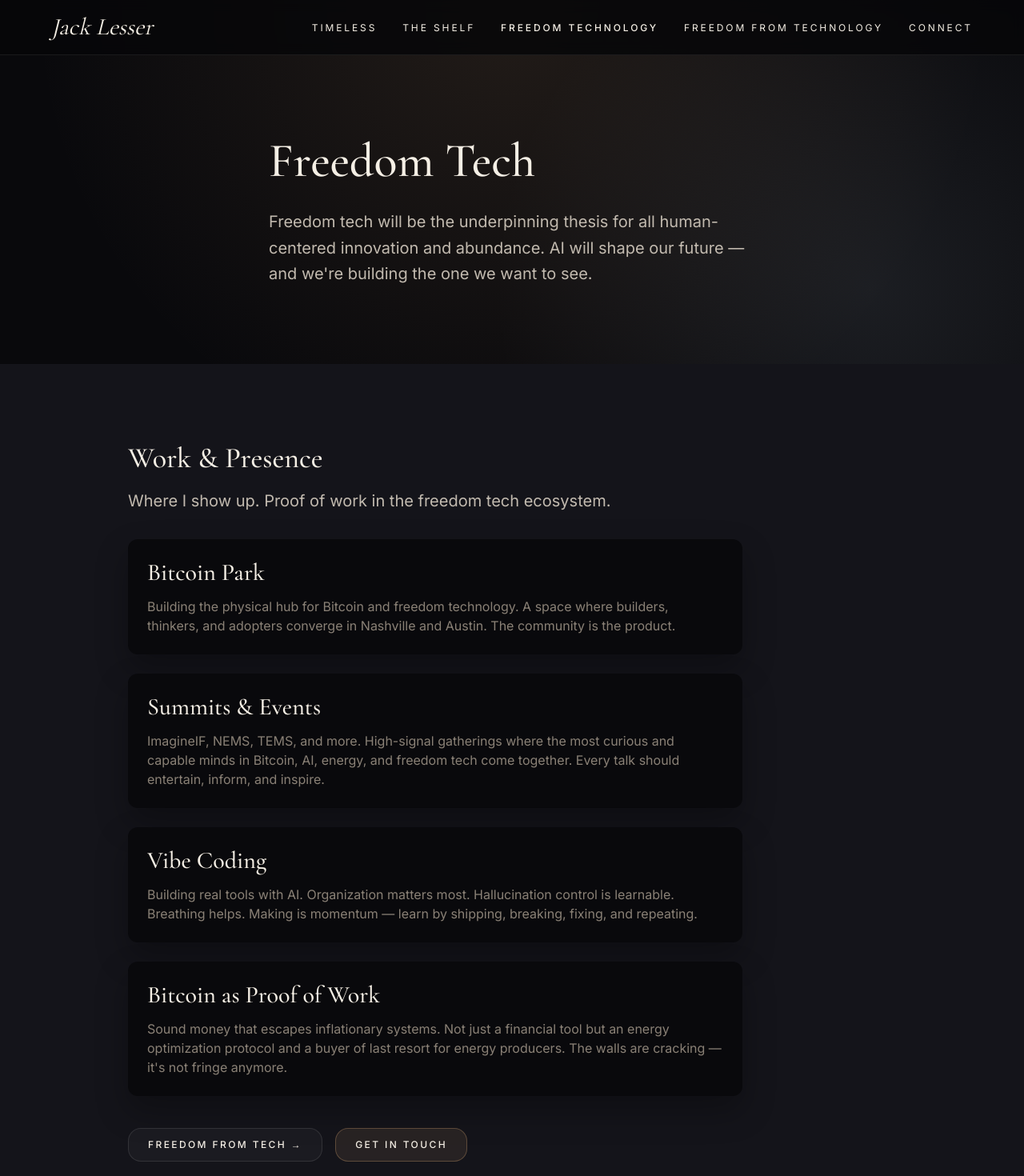
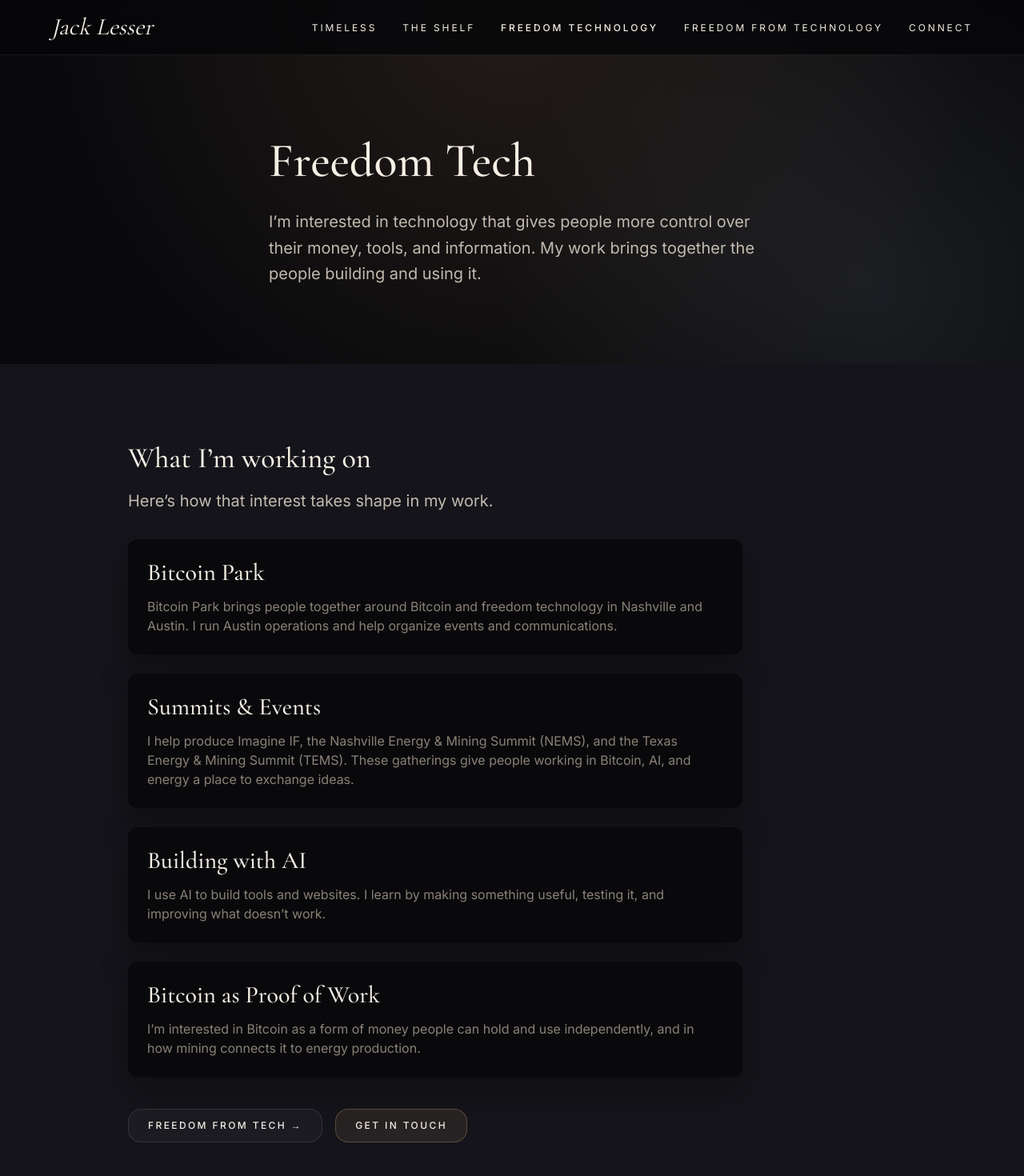
Before and after one commit to jacklesser3/jacklesser.me, a Next.js app: page /freedom-tech in a window 1280 px wide. Shown: the top 1470 px of the page at 80% size. Built offline with nearby package versions, Linux system fonts and the light colour scheme.

Commit message:
Simplify site copy with clear personal descriptions

```diff
--- a/src/app/connect/page.tsx
+++ b/src/app/connect/page.tsx
@@ -7,11 +7,11 @@ import styles from "./connect.module.css";
 
 export const metadata: Metadata = {
   title: { absolute: "Connect with Jack Lesser" },
-  description: "Great to meet you. Find Jack Lesser on social, send a note, or save his contact details.",
+  description: "Send me a note or find me on social.",
   alternates: { canonical: "/connect" },
   openGraph: {
     title: "Connect with Jack Lesser",
-    description: "All my links. One place. Let's stay in touch.",
+    description: "Send me a note or find me on social.",
     url: "/connect",
   },
 };
--- a/src/app/freedom-tech/page.tsx
+++ b/src/app/freedom-tech/page.tsx
@@ -6,11 +6,11 @@ import { Card, CardContent } from "@/components/ui/Card";
 export const metadata: Metadata = {
   title: "Freedom Tech",
   description:
-    "Freedom tech will be the underpinning thesis for all human-centered innovation. Bitcoin, sovereign systems, and the builders who make it real.",
+    "I work with people building technology that gives us more control over our money, tools, and information.",
   openGraph: {
     title: "Freedom Tech | Timeless Practice",
     description:
-      "Freedom tech will be the underpinning thesis for all human-centered innovation. Bitcoin, sovereign systems, and the builders who make it real.",
+      "I work with people building technology that gives us more control over our money, tools, and information.",
   },
 };
 
@@ -18,22 +18,22 @@ const workAreas = [
   {
     title: "Bitcoin Park",
     description:
-      "Building the physical hub for Bitcoin and freedom technology. A space where builders, thinkers, and adopters converge in Nashville and Austin. The community is the product.",
+      "Bitcoin Park brings people together around Bitcoin and freedom technology in Nashville and Austin. I run Austin operations and help organize events and communications.",
   },
   {
     title: "Summits & Events",
     description:
-      "ImagineIF, NEMS, TEMS, and more. High-signal gatherings where the most curious and capable minds in Bitcoin, AI, energy, and freedom tech come together. Every talk should entertain, inform, and inspire.",
+      "I help produce Imagine IF, the Nashville Energy & Mining Summit (NEMS), and the Texas Energy & Mining Summit (TEMS). These gatherings give people working in Bitcoin, AI, and energy a place to exchange ideas.",
   },
   {
-    title: "Vibe Coding",
+    title: "Building with AI",
     description:
-      "Building real tools with AI. Organization matters most. Hallucination control is learnable. Breathing helps. Making is momentum — learn by shipping, breaking, fixing, and repeating.",
+      "I use AI to build tools and websites. I learn by making something useful, testing it, and improving what doesn’t work.",
   },
   {
     title: "Bitcoin as Proof of Work",
     description:
-      "Sound money that escapes inflationary systems. Not just a financial tool but an energy optimization protocol and a buyer of last resort for energy producers. The walls are cracking — it's not fringe anymore.",
+      "I’m interested in Bitcoin as a form of money people can hold and use independently, and in how mining connects it to energy production.",
   },
 ];
 
@@ -44,17 +44,17 @@ export default function FreedomTechPage() {
         <Container size="narrow">
           <H1 className="mb-6">Freedom Tech</H1>
           <Text variant="lead">
-            Freedom tech will be the underpinning thesis for all human-centered
-            innovation and abundance. AI will shape our future — and we&apos;re
-            building the one we want to see.
+            I’m interested in technology that gives people more control over
+            their money, tools, and information. My work brings together the
+            people building and using it.
           </Text>
         </Container>
       </section>
 
       <section className="py-12 md:py-24 bg-[var(--color-bg-secondary)]">
         <Container>
-          <SectionTitle subtitle="Where I show up. Proof of work in the freedom tech ecosystem.">
-            Work &amp; Presence
+          <SectionTitle subtitle="Here’s how that interest takes shape in my work.">
+            What I’m working on
           </SectionTitle>
 
           <div className="grid gap-6 max-w-3xl">
--- a/src/app/layout.tsx
+++ b/src/app/layout.tsx
@@ -22,7 +22,7 @@ export const metadata: Metadata = {
     template: "%s | Timeless Practice",
   },
   description:
-    "Ideas, thinkers, and technologies that hold up across time. Podcast reviews, wellness tools, and notes on performance, leverage, and inner work.",
+    "My notes on what I’m reading, listening to, and learning about work, technology, and attention.",
   keywords: [
     "Jack Lesser",
     "Timeless Practice",
@@ -45,13 +45,13 @@ export const metadata: Metadata = {
     siteName: "Timeless Practice",
     title: "Timeless Practice | Jack Lesser",
     description:
-      "Ideas, thinkers, and technologies that hold up across time. Podcast reviews, wellness tools, and notes on performance, leverage, and inner work.",
+      "My notes on what I’m reading, listening to, and learning about work, technology, and attention.",
   },
   twitter: {
     card: "summary_large_image",
     title: "Timeless Practice | Jack Lesser",
     description:
-      "Ideas, thinkers, and technologies that hold up across time. Podcast reviews and notes on performance, leverage, and inner work.",
+      "My notes on what I’m reading, listening to, and learning about work, technology, and attention.",
   },
   robots: {
     index: true,
--- a/src/app/page.tsx
+++ b/src/app/page.tsx
@@ -6,9 +6,9 @@ const barlow = Barlow_Condensed({ subsets: ["latin"], weight: ["400", "500"], va
 const dm = DM_Sans({ subsets: ["latin"], weight: ["400", "500"], variable: "--font-dm-sans", display: "swap" });
 export const metadata: Metadata = {
   title: { absolute: "Jack Lesser | Vibes Architecture" },
-  description: "Experiential design, events, and media. From strategy and programming to production and promotion.",
+  description: "I design gatherings and experiences that bring people together and create media that helps the ideas travel.",
   alternates: { canonical: "https://jacklesser.me" },
-  openGraph: { title: "Jack Lesser | Vibes Architecture", description: "Experiential design, events, and media. From strategy and programming to production and promotion.", url: "https://jacklesser.me", siteName: "Jack Lesser", images: [{ url: "/portfolio/photos/peru-2026-02-IMG_1019.webp", width: 1800, height: 1200 }] },
-  twitter: { card: "summary_large_image", title: "Jack Lesser | Vibes Architecture", description: "Experiential design, events, and media. From strategy and programming to production and promotion.", images: ["/portfolio/photos/peru-2026-02-IMG_1019.webp"] },
+  openGraph: { title: "Jack Lesser | Vibes Architecture", description: "I design gatherings and experiences that bring people together and create media that helps the ideas travel.", url: "https://jacklesser.me", siteName: "Jack Lesser", images: [{ url: "/portfolio/photos/peru-2026-02-IMG_1019.webp", width: 1800, height: 1200 }] },
+  twitter: { card: "summary_large_image", title: "Jack Lesser | Vibes Architecture", description: "I design gatherings and experiences that bring people together and create media that helps the ideas travel.", images: ["/portfolio/photos/peru-2026-02-IMG_1019.webp"] },
 };
 export default function Home() { return <div className={`${barlow.variable} ${dm.variable}`}><Portfolio /></div>; }
--- a/src/app/shelf/page.tsx
+++ b/src/app/shelf/page.tsx
@@ -4,11 +4,11 @@ import ShelfExperience from "@/components/shelf/ShelfExperience";
 export const metadata: Metadata = {
   title: "The Shelf",
   description:
-    "A 3D library of Timeless Practice — clothbound volumes of podcast reflections and essays. Browse the shelf, pull a book forward, and read the piece behind it.",
+    "Browse my podcast reflections and essays. Choose a book from the shelf to read.",
   openGraph: {
     title: "The Shelf | Timeless Practice",
     description:
-      "Browse the clothbound volumes of Timeless Practice reflections in a warm editorial 3D library.",
+      "Browse my podcast reflections and essays. Choose a book from the shelf to read.",
     url: "https://jacklesser.me/shelf",
   },
 };
--- a/src/app/timeless/layout.tsx
+++ b/src/app/timeless/layout.tsx
@@ -3,6 +3,6 @@ import type { Metadata } from "next";
 export const metadata: Metadata = {
   title: { absolute: "Timeless Practice | Jack Lesser" },
   alternates: { canonical: "https://jacklesser.me/timeless" },
-  openGraph: { title: "Timeless Practice | Jack Lesser", url: "https://jacklesser.me/timeless", description: "Ideas, thinkers, and technologies that hold up across time. Reviews, reflections, and The Shelf." },
+  openGraph: { title: "Timeless Practice | Jack Lesser", url: "https://jacklesser.me/timeless", description: "My notes on what I’m reading, listening to, and learning about work, technology, and attention." },
 };
 export default function TimelessLayout({ children }: { children: React.ReactNode }) { return children; }
--- a/src/components/portfolio/Portfolio.tsx
+++ b/src/components/portfolio/Portfolio.tsx
@@ -161,15 +161,15 @@ function VideoCarousel({ channel, items, playlist }: { channel: string; items: V
 }
 
 const pillars = [
-  { name: "Aura", number: "01", subtitle: "Strategy, story & environment", text: "What should this feel like, and what should it say? I shape the strategy, story, and creative direction—from the environment in the room to the messaging that invites people in.", tags: ["Experience strategy · Messaging · Creative direction", "Environment · Music · Aesthetic"], href: "#jp-work", action: "Explore selected work ↗" },
-  { name: "Soul", number: "02", subtitle: "Programming, leadership & connection", text: "Bring the right people and ideas together. I shape workshops and programming around frontier ideas, freedom technology, and freedom from technology—making room for presence, collaboration, and a return to the body.", tags: ["Programming · Leadership · Workshops", "Frontier ideas · Presence · Collaboration"], href: "/freedom-from-tech", action: "Explore the practice ↗" },
-  { name: "Time", number: "03", subtitle: "Making it happen & carrying it forward", text: "The idea needs a plan, a team, and someone following through. I connect operations and production with marketing and communications—making the experience happen, then carrying its stories into the world.", tags: ["Operations · Production · Execution", "Marketing · Communications · Distribution"], href: "#jp-channels", action: "Explore the media ↗" },
+  { name: "Aura", number: "01", subtitle: "How it feels", text: "I shape the story, look, and feel of an experience. The invitation, music, and environment should all feel connected.", href: "#jp-work", action: "See my work ↗" },
+  { name: "Soul", number: "02", subtitle: "What brings us together", text: "I lead workshops and gatherings where people explore frontier ideas and build on each other’s thinking. There’s room for new technology, collaboration, and time away from screens to reconnect with the body.", href: "/freedom-from-tech", action: "Explore the practice ↗" },
+  { name: "Time", number: "03", subtitle: "How it comes to life", text: "I turn the idea into a plan and see it through production. Marketing and communications bring people in; the media we share afterward helps the ideas travel.", href: "#jp-channels", action: "Watch the work ↗" },
 ];
 
 const selectedWork = [
-  { name: "Imagine IF", text: "Website, campaigns, speaker coordination, and production for a two-day summit on AI, energy, and Bitcoin." },
+  { name: "Imagine IF", text: "I help bring this two-day summit on AI, energy, and Bitcoin to life through its website, campaigns, speaker coordination, and production." },
   { name: "Bitcoin Park", text: "I run Austin operations and help produce summits, workshops, and community events, including the communications and media around them." },
-  { name: "Tangents", text: "A weekly show and daily newsletter. I work on guest booking, editorial planning, production, and promotion." },
+  { name: "Tangents", text: "I help make the weekly show and daily newsletter, from choosing stories and booking guests to production and promotion." },
 ];
 
 export default function Portfolio() {
@@ -178,7 +178,7 @@ export default function Portfolio() {
     <header className="jp-nav"><Link className="jp-brand" href="/">Jack Lesser.</Link><nav className="jp-links" aria-label="Portfolio"><a href="#jp-work">Work</a><a href="#jp-about">About</a><Link href="/timeless">Timeless</Link><a href="#jp-contact">Contact</a></nav></header>
     <section className="jp-intro" id="jp-top"><div><h1>Vibes<br /><span className="jp-title-second">Architecture.</span></h1></div><div className="jp-lead"><p>I design gatherings and experiences that bring people together and create media that helps the ideas travel.</p><a href="#jp-work">See my work ↓</a></div></section>
     <div className="jp-cover"><img src={photos["Peru 2026"][1].src} alt="Warm light on snow-covered mountains in Peru" fetchPriority="high" width="1800" height="1200" /><div className="jp-cover-overlay"><div className="jp-cover-title">Create the feeling.<br />Capture the moment.<br />Share with the world.</div></div></div>
-    <section className="jp-section" id="jp-pillars"><div className="jp-section-head"><div><div className="jp-eyebrow">One philosophy, three expressions</div><h2>It starts with how it feels.</h2></div></div><div className="jp-pillars">{pillars.map(pillar => <article key={pillar.name}><div className="jp-pillar-number">{pillar.number}</div><h3>{pillar.name}</h3><div className="jp-pillar-subtitle">{pillar.subtitle}</div><p>{pillar.text}</p><div className="jp-pillar-tags">{pillar.tags.map(tag => <div key={tag}>{tag}</div>)}</div><Link className="jp-pillar-link" href={pillar.href}>{pillar.action}</Link></article>)}</div></section>
+    <section className="jp-section" id="jp-pillars"><div className="jp-section-head"><div><div className="jp-eyebrow">How I approach the work</div><h2>It starts with how it feels.</h2></div></div><div className="jp-pillars">{pillars.map(pillar => <article key={pillar.name}><div className="jp-pillar-number">{pillar.number}</div><h3>{pillar.name}</h3><div className="jp-pillar-subtitle">{pillar.subtitle}</div><p>{pillar.text}</p><Link className="jp-pillar-link" href={pillar.href}>{pillar.action}</Link></article>)}</div></section>
     <section className="jp-section jp-capture" id="jp-photography"><div className="jp-section-head"><div><h2>Produced locally.</h2></div><span className="jp-gallery-context">People, places, and moments I’ve photographed.</span></div><PhotoMosaic /></section>
     <section className="jp-media" id="jp-channels"><div className="jp-media-intro"><div className="jp-media-top"><h2>Distributed globally.</h2></div></div>
       <div className="jp-channel-grid" id="jp-work">
```
Also changed, not shown: src/app/freedom-from-tech/page.tsx (+12 -12 lines), src/app/timeless/page.tsx (+6 -7 lines).
